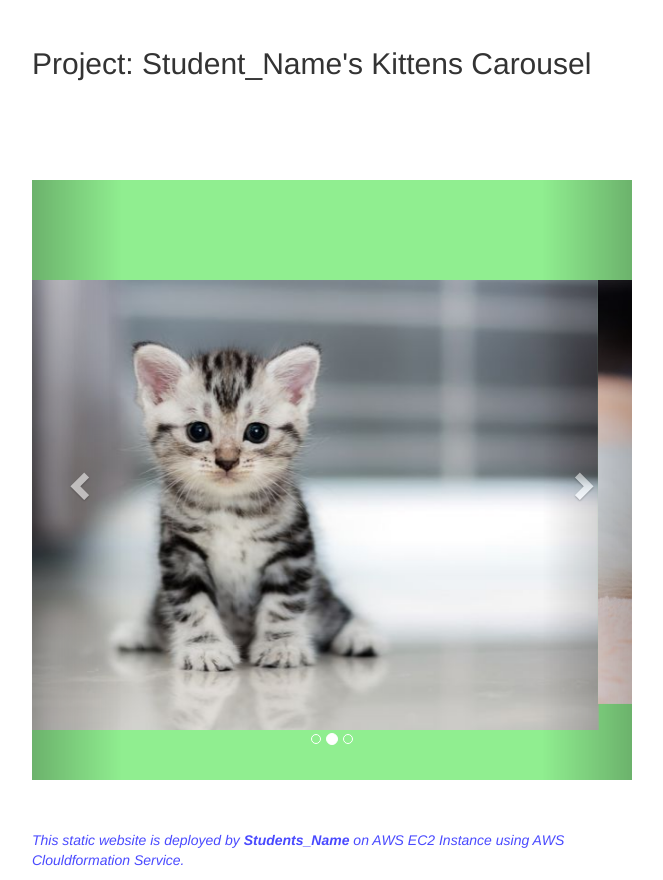
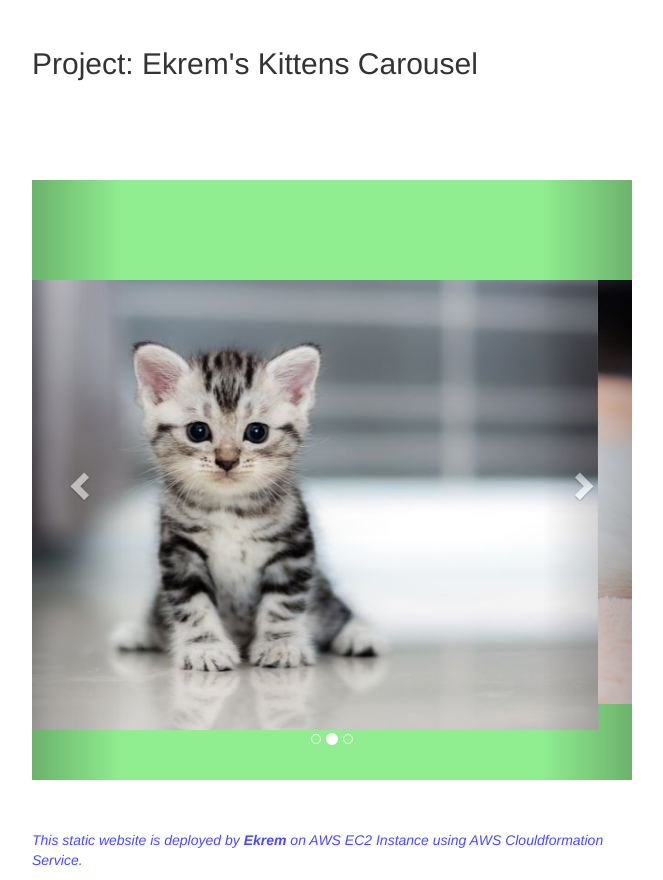
Before and after one commit to ekrem0691/101-kittens-static-website-ec2-project-, a plain HTML site: page static-web/index.html in a window 1280 px wide. Shown: the part 203-1083 px from the top of the page, without its empty margins (308-971 px from the left). Drawn offline with nearby package versions, Linux system fonts and the light colour scheme.

Commit message:
added project

```diff
--- a/static-web/index.html
+++ b/static-web/index.html
@@ -45,7 +45,7 @@
 
   <div><img style="width:300px; height:100px" src="https://clarusway.com/wp-content/uploads/2022/12/clarusway-logo-black.png" /></div>
 
-  <h2> Project: Student_Name's Kittens Carousel</h2>
+  <h2> Project: Ekrem's Kittens Carousel</h2>
 
   <div id="myCarousel" class="carousel slide" data-ride="carousel">
     <!-- Indicators -->
@@ -80,7 +80,7 @@
   </div>
 
 
-  <p class="footnote"><i>This static website is deployed by <b> Students_Name </b> on AWS EC2 Instance using AWS
+  <p class="footnote"><i>This static website is deployed by <b> Ekrem </b> on AWS EC2 Instance using AWS
       Clouldformation Service.</i></p>
 </body>
 
```
Also changed, not shown: 2 other files.
